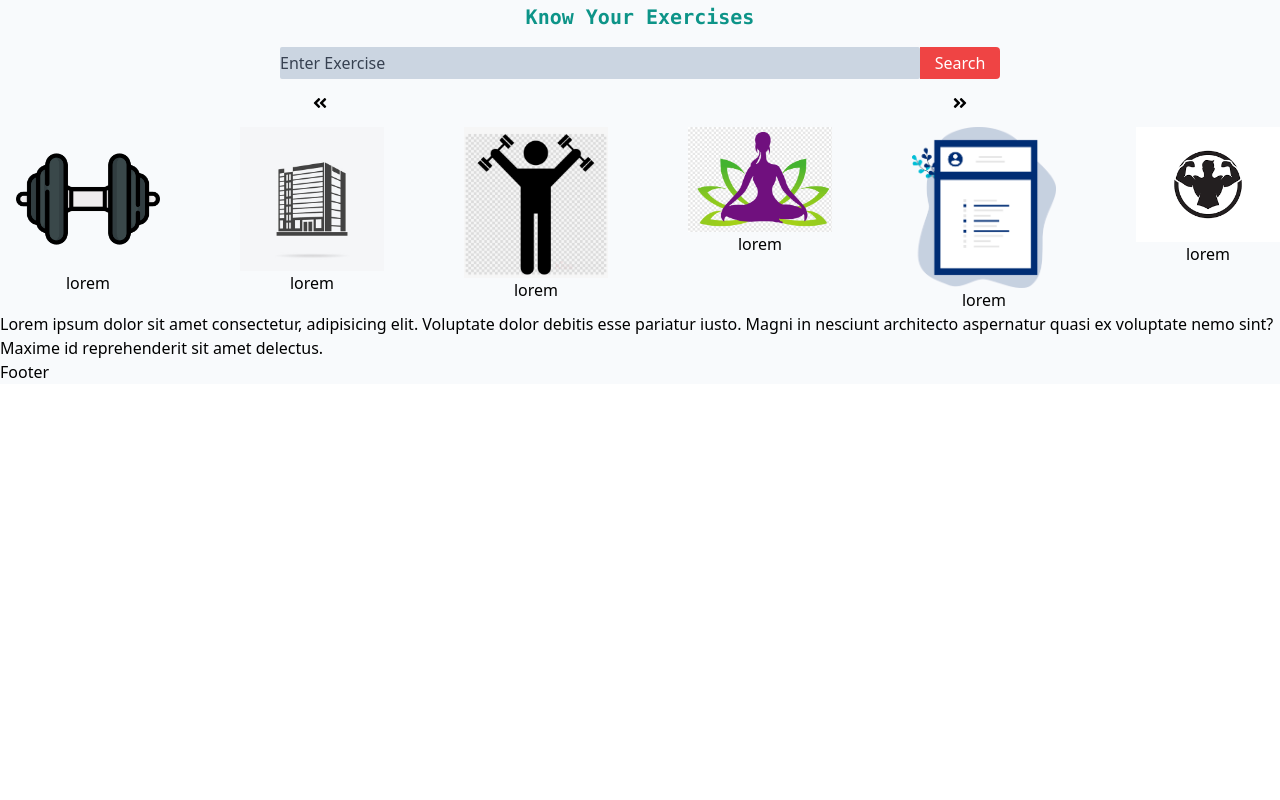
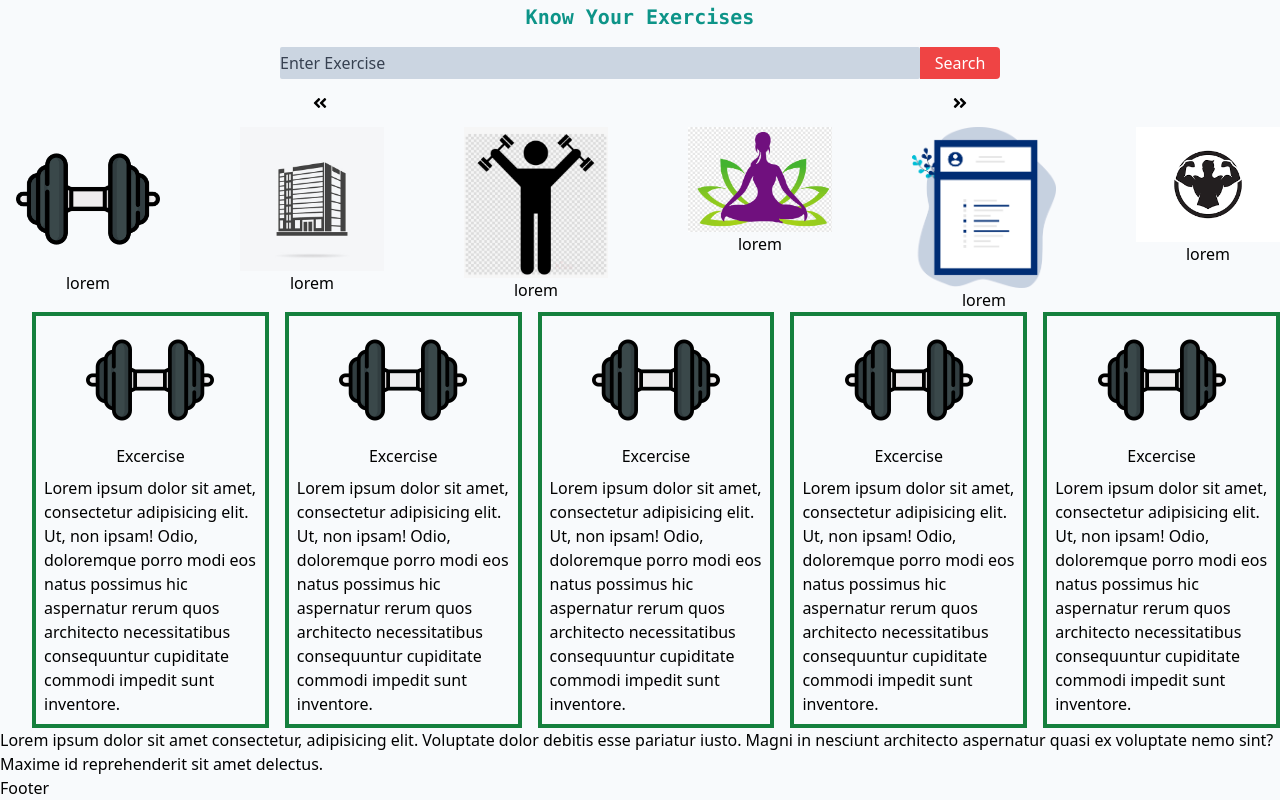
Before and after one commit to krishnaprasad2098/bro_gym, a React (Create React App) app: page / in a window 1280 px wide. Shown: the part 954-1754 px from the top of the page. Before the commit the page ends 1338 px from the top, so only its background shows below. Built offline with nearby package versions, Linux system fonts and the light colour scheme.

Commit message:
added cards and revides code in carasoul

```diff
--- /dev/null
+++ b/src/components/Exercisecard.js
@@ -0,0 +1,50 @@
+import React from 'react'
+import exerciseimg from '../assets/images/image-1.png'
+const Exercisecard = () => {
+  return (
+    <div className=" lg: ml-8 flex justify-center items-center gap-4 " >
+        <div className="h-auto lg: border-green-700 w-80 border-4 h-96">
+            <img src={exerciseimg} alt="" className="h-32 flex ml-auto mr-auto"></img>
+            <h1 className="text-center">Excercise</h1>
+            <p className="p-2">Lorem ipsum dolor sit amet, consectetur adipisicing elit. Ut, non ipsam! Odio, doloremque porro modi
+            eos natus possimus hic aspernatur rerum quos architecto necessitatibus consequuntur cupiditate commodi impedit
+            sunt inventore.</p>
+        </div>
+
+        <div className=" h-auto lg: border-green-700 w-80 border-4 h-96">
+            <img src={exerciseimg} alt="" className="h-32 flex ml-auto mr-auto"></img>
+            <h1 className="text-center">Excercise</h1>
+            <p className="p-2">Lorem ipsum dolor sit amet, consectetur adipisicing elit. Ut, non ipsam! Odio, doloremque porro modi
+            eos natus possimus hic aspernatur rerum quos architecto necessitatibus consequuntur cupiditate commodi impedit
+            sunt inventore.</p>
+        </div>
+
+        <div className="h-auto lg: border-green-700 w-80 border-4 h-96">
+            <img src={exerciseimg} alt="" className="h-32 flex ml-auto mr-auto"></img>
+            <h1 className="text-center">Excercise</h1>
+            <p className="p-2">Lorem ipsum dolor sit amet, consectetur adipisicing elit. Ut, non ipsam! Odio, doloremque porro modi
+            eos natus possimus hic aspernatur rerum quos architecto necessitatibus consequuntur cupiditate commodi impedit
+            sunt inventore.</p>
+        </div>
+
+        <div className="h-auto lg: border-green-700 w-80 border-4 h-96">
+            <img src={exerciseimg} alt="" className="h-32 flex ml-auto mr-auto"></img>
+            <h1 className="text-center">Excercise</h1>
+            <p className="p-2">Lorem ipsum dolor sit amet, consectetur adipisicing elit. Ut, non ipsam! Odio, doloremque porro modi
+            eos natus possimus hic aspernatur rerum quos architecto necessitatibus consequuntur cupiditate commodi impedit
+            sunt inventore.</p>
+        </div>
+
+        <div className="h-auto lg: border-green-700 w-80 border-4 h-96">
+            <img src={exerciseimg} alt="" className="h-32 flex ml-auto mr-auto"></img>
+            <h1 className="text-center">Excercise</h1>
+            <p className="p-2">Lorem ipsum dolor sit amet, consectetur adipisicing elit. Ut, non ipsam! Odio, doloremque porro modi
+            eos natus possimus hic aspernatur rerum quos architecto necessitatibus consequuntur cupiditate commodi impedit
+            sunt inventore.</p>
+        </div>
+
+    </div>
+  )
+}
+
+export default Exercisecard
--- a/src/components/ScrollCard.js
+++ b/src/components/ScrollCard.js
@@ -1,7 +1,13 @@
 import React, { useRef } from "react";
 import scrolldetails from "../data/scrolldetails.js";
 import { FaAngleDoubleLeft, FaAngleDoubleRight } from "react-icons/fa";
-
+import logo2 from '../assets/images/image-2.jpg'
+import logo1 from '../assets/images/image-1.png'
+import logo3 from '../assets/images/image-3.png'
+import logo4 from '../assets/images/image-4.png'
+import logo5 from '../assets/images/image-5.png'
+import logo6 from '../assets/images/image-6.png'
+import Exercisecard from "./Exercisecard.js";
 
 
 
@@ -27,7 +33,7 @@ const ScrollCard = () => {
       </div>
 
       <div className="flex overflow-x-hidden justify-between scroll-smooth gap-20 ml-4" ref={sliderRef} >
-        {scrolldetails.map((value) => {
+        {/* {scrolldetails.map((value) => {
           return (
               <div className="text-center" key={value.id} >
                 <img
@@ -39,8 +45,51 @@ const ScrollCard = () => {
               </div>
 
              );
-            })}
+            })} */}
+
+
+            <div className="text-center">
+              <img src={logo1} alt="" className="max-w-none w-32 lg:w-36"></img>
+              <h1 classsName="">lorem</h1>
+            </div>
+            <div className="text-center">
+              <img src={logo2} alt="" className="max-w-none w-32 lg:w-36"></img>
+              <h1 classsName="">lorem</h1>
+            </div>
+            <div className="text-center">
+              <img src={logo3} alt="" className="max-w-none w-32 lg:w-36"></img>
+              <h1 classsName="">lorem</h1>
+            </div>
+            <div className="text-center">
+              <img src={logo4} alt="" className="max-w-none w-32 lg:w-36"></img>
+              <h1 classsName="">lorem</h1>
+            </div>
+            <div className="text-center">
+              <img src={logo5} alt="" className="max-w-none w-32 lg:w-36"></img>
+              <h1 classsName="">lorem</h1>
+            </div>
+            <div className="text-center">
+              <img src={logo6} alt="" className="max-w-none w-32 lg:w-36"></img>
+              <h1 classsName="">lorem</h1>
+            </div>
+            <div className="text-center">
+              <img src={logo1} alt="" className="max-w-none w-32 lg:w-36"></img>
+              <h1 classsName="">lorem</h1>
+            </div>
+            <div className="text-center">
+              <img src={logo2} alt="" className="max-w-none w-32 lg:w-36"></img>
+              <h1 classsName="">lorem</h1>
+            </div>
+            <div className="text-center">
+              <img src={logo3} alt="" className="max-w-none w-32 lg:w-36"></img>
+              <h1 classsName="">lorem</h1>
+            </div>
+            <div className="text-center">
+              <img src={logo4} alt="" className="max-w-none w-32 lg:w-36"></img>
+              <h1 classsName="">lorem</h1>
+            </div>
       </div>
+      <Exercisecard />
     </div>
   );
 };
```
